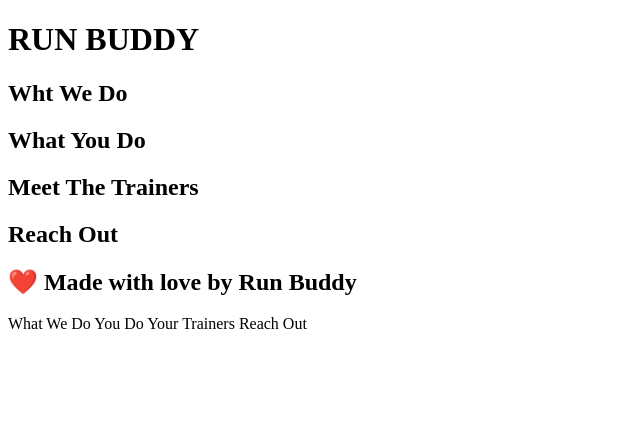
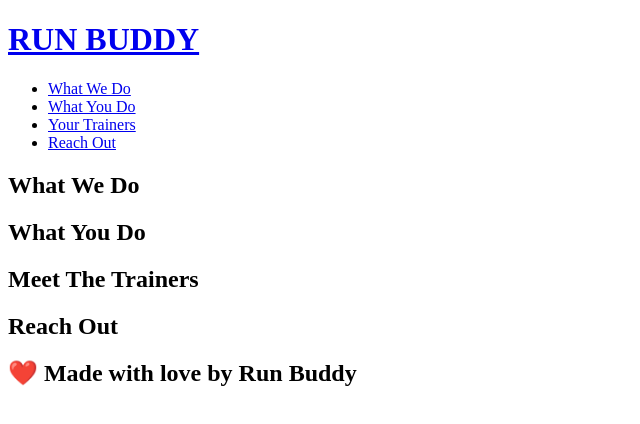
Before and after one commit to wcastellan/UNC-boot-camp, a plain HTML site: page index.html in a window 1280 px wide. Shown: the whole page, without its empty margins (0-640 px from the left). Drawn offline with Linux system fonts and the light colour scheme.

Commit message:
added header information and links

```diff
--- a/index.html
+++ b/index.html
@@ -8,9 +8,28 @@
 </head>
 <body>
     <!-- navigation -->
-    <div>
-        <h1>RUN BUDDY</h1>
-    </div>
+    <header>
+        <h1><a href="/">RUN BUDDY</a></h1>
+        <nav>
+            <!--Unordered list elements-->
+            <ul>
+                <!--List item elements-->
+                <li>
+                    <!--Anchor element-->
+                    <a href="#what-we-do">What We Do</a>
+                </li>
+                <li>
+                    <a href="#what-you-do">What You Do</a>
+                </li>
+                <li>
+                    <a href="#your-trainers">Your Trainers</a>
+                </li>
+                <li>
+                    <a href="#reach-out">Reach Out</a>
+                </li>
+            </ul>
+        </nav>
+    </header>
 
     <!-- hero -->
     <section>
@@ -19,7 +38,7 @@
 
     <!-- "what we do" section -->
     <section>
-        <h2>Wht We Do</h2>
+        <h2>What We Do</h2>
     </section>
 
     <!-- "what you do" section -->
@@ -27,7 +46,7 @@
         <h2>What You Do</h2>
     </section>
 
-    <!-- "mee the trainers" section -->
+    <!-- "meet the trainers" section -->
     <section>
         <h2>Meet The Trainers</h2>
     </section>
@@ -41,6 +60,5 @@
     <footer>
         <h2>❤️ Made with love by Run Buddy</h2>
     </footer>
-    What We Do You Do Your Trainers Reach Out
 </body>
 </html>
```
